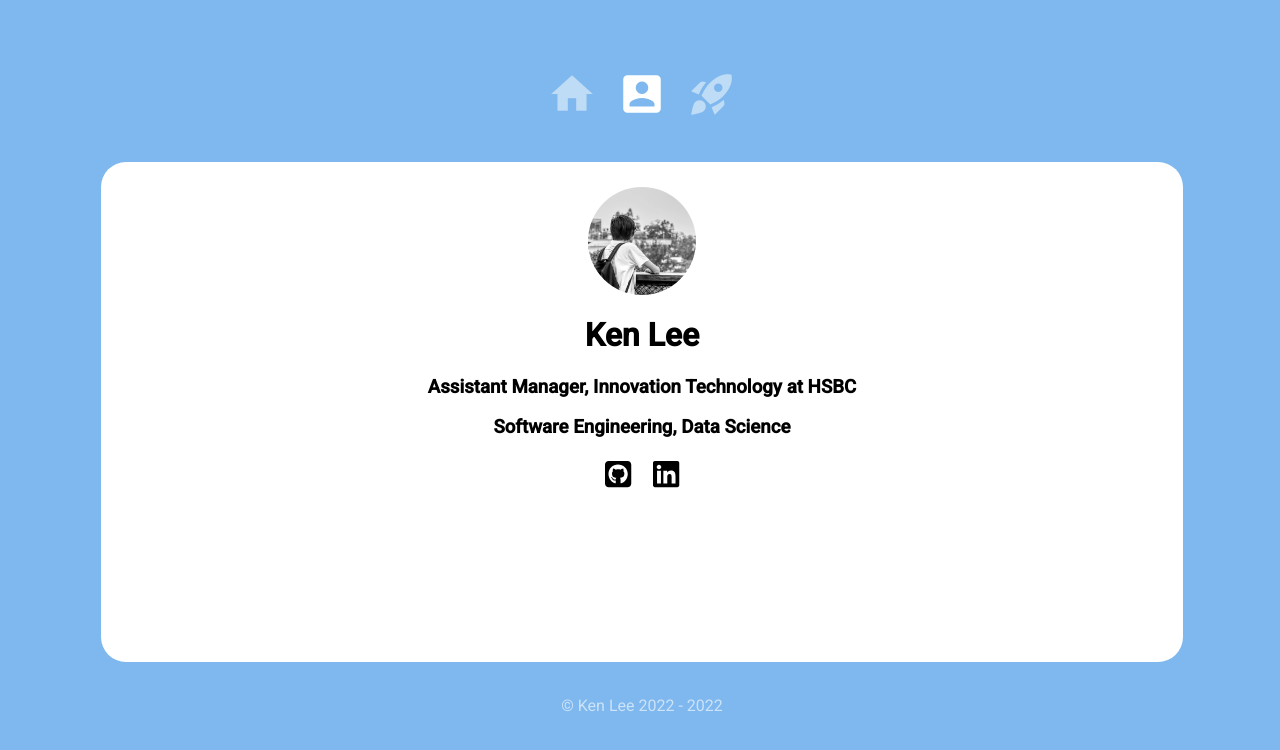
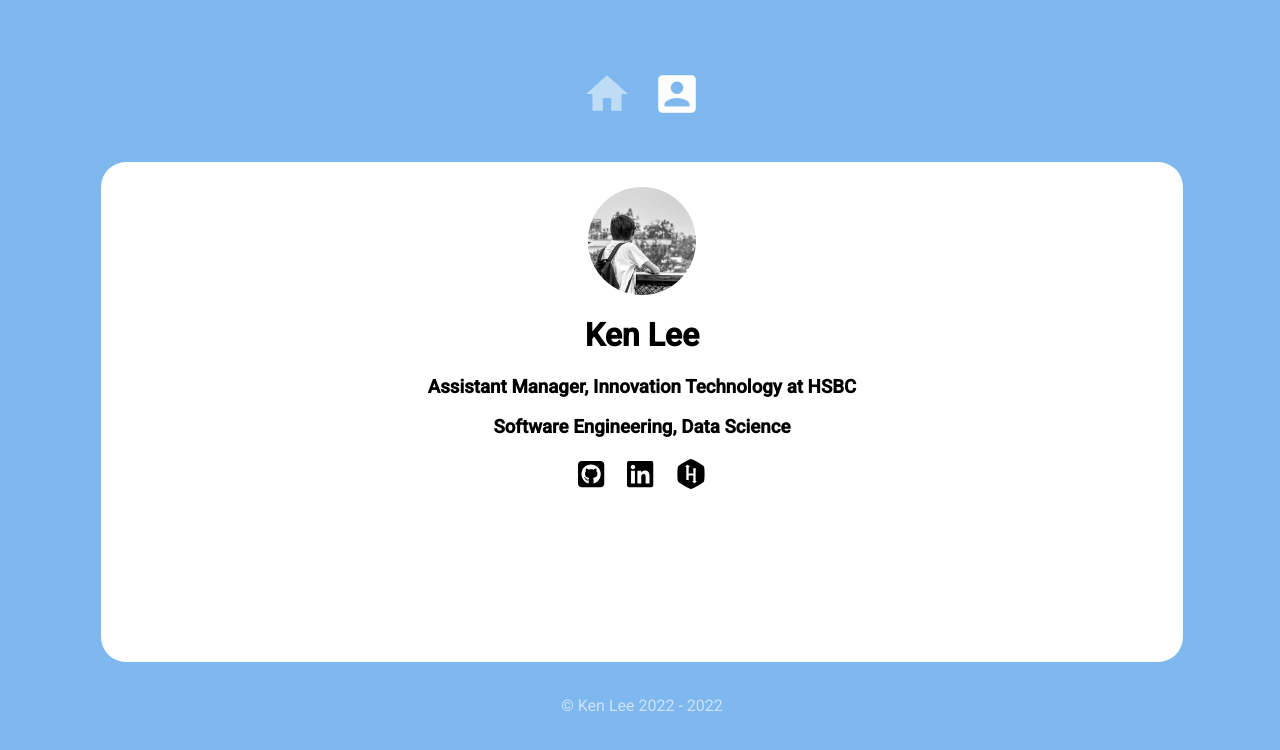
Before and after one commit to mynameiskenlee/kenl.ee, an Angular app: page /about in a window 1280 px wide. Shown: the top 750 px of the page. Built offline with nearby package versions, Linux system fonts and the light colour scheme.

Commit message:
continue add hackerrank link

```diff
--- a/src/app/about/about.component.html
+++ b/src/app/about/about.component.html
@@ -7,6 +7,8 @@
         <fa-icon [icon]="faGithubSquare" onclick="location.href = 'http\://github.com/mynameiskenlee'"></fa-icon>
         &nbsp;
         <fa-icon [icon]="faLinkedin" onclick="location.href = 'https\://linkedin.com/in/kltk'"></fa-icon>
+        &nbsp;
+        <fa-icon [icon]="faHackerrank" onclick="location.href = 'https\://www.hackerrank.com/_kltk'"></fa-icon>
     </div>
 </div>
 <!-- <div class="main">
--- a/src/app/app-routing.module.ts
+++ b/src/app/app-routing.module.ts
@@ -2,7 +2,7 @@ import { NgModule } from '@angular/core';
 import { RouterModule, Routes } from '@angular/router';
 import { AboutComponent } from './about/about.component';
 import { HomeComponent } from './home/home.component';
-import { ProblemSolvingComponent } from './problem-solving/problem-solving.component';
+// import { ProblemSolvingComponent } from './problem-solving/problem-solving.component';
 import { PagenotfoundComponent } from './pagenotfound/pagenotfound.component';
 
 const routes: Routes = [
@@ -11,9 +11,6 @@ const routes: Routes = [
   },
   {
     path: 'about', component: AboutComponent
-  },
-  {
-    path: 'problem-solving', component: ProblemSolvingComponent
   },
   {
     path: '**', pathMatch: 'full',
--- a/src/app/nav/nav.component.html
+++ b/src/app/nav/nav.component.html
@@ -10,9 +10,4 @@
             <mat-icon>account_box</mat-icon>
         </a>
     </li>
-    <li matTooltip="Problem Solving Record" matTooltipPosition="above" matTooltipClass="tooltip">
-        <a class="button" routerLink="/problem-solving" routerLinkActive="activebutton" #rlaabout="routerLinkActive">
-            <mat-icon>rocket_launch</mat-icon>
-        </a>
-    </li>
 </ul>
```
